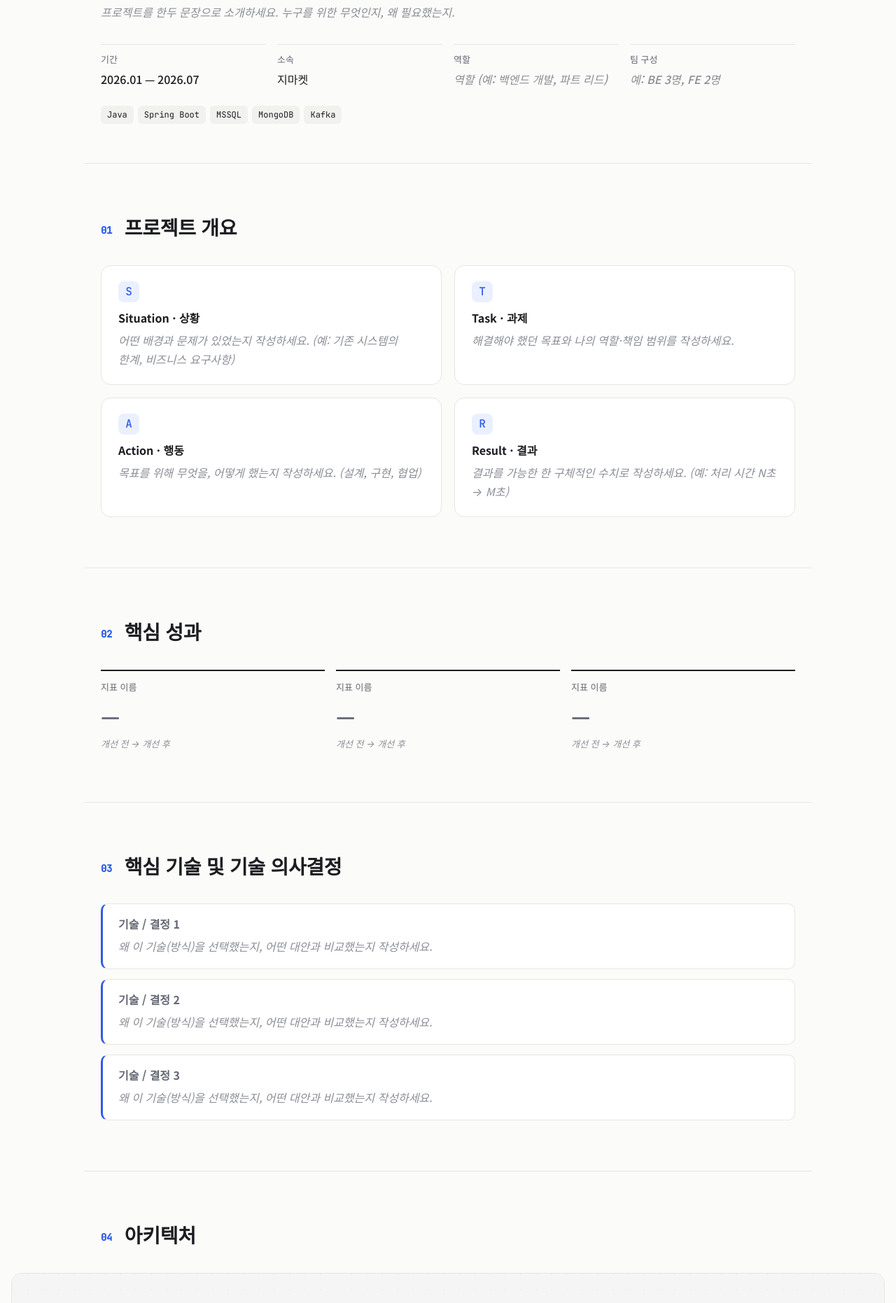
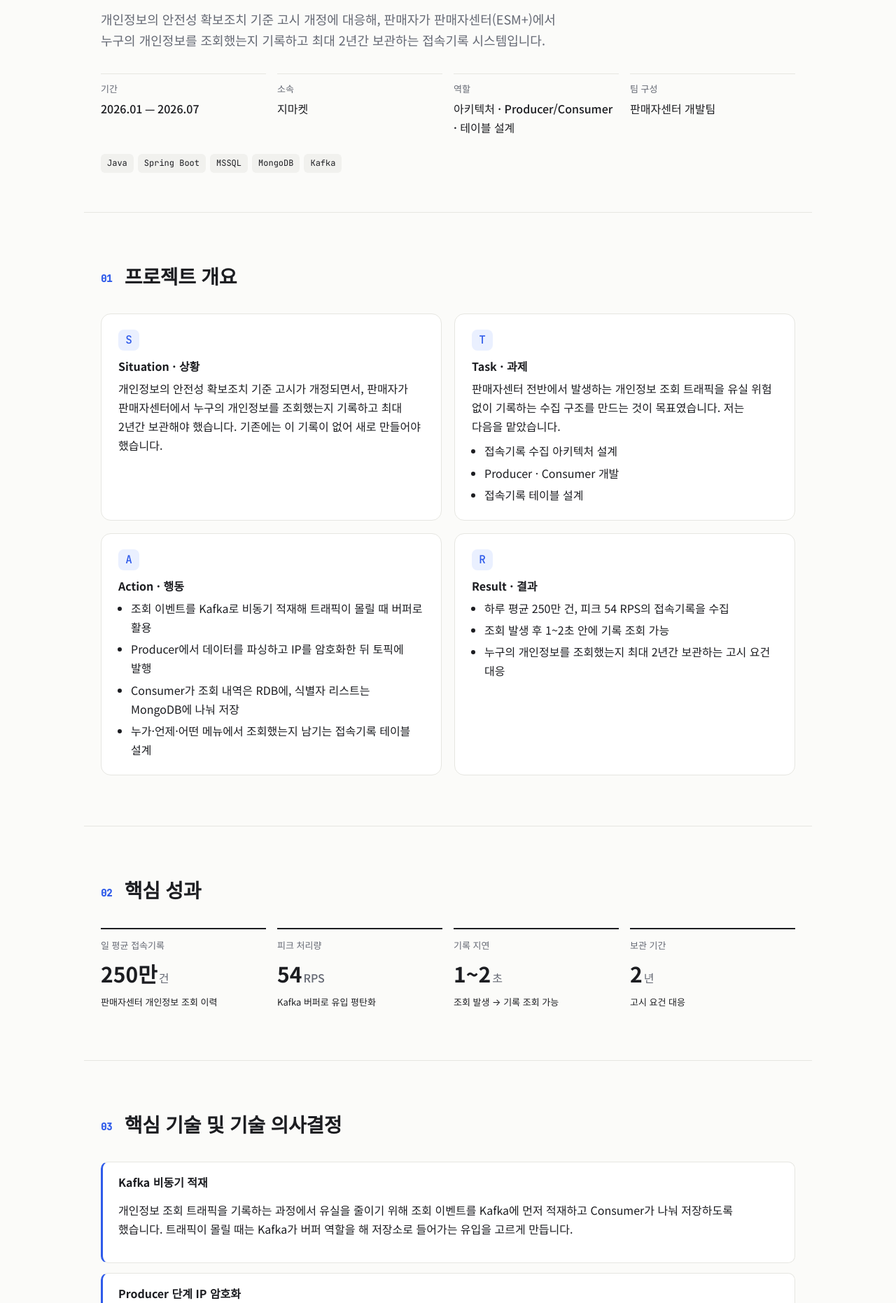
Before and after one commit to wondsn/portfolio, a plain HTML site: page projects/access-log.html in a window 1280 px wide. Shown: the part 276-2138 px from the top of the page at 70% size. Drawn offline with nearby package versions, Linux system fonts and the light colour scheme.

Commit message:
Fill in access log project detail content
Co-Authored-By: Claude Opus 5.5 <noreply@anthropic.com>

```diff
--- a/projects/access-log.html
+++ b/projects/access-log.html
@@ -20,7 +20,6 @@
         <a href="#overview">개요</a>
         <a href="#tech">기술 결정</a>
         <a href="#architecture">아키텍처</a>
-        <a href="#troubleshooting">트러블 슈팅</a>
       </nav>
     </div>
   </header>
@@ -30,12 +29,12 @@
       <a class="back" href="../index.html#projects">← 프로젝트 목록</a>
       <p class="eyebrow">지마켓 · 2026.01 — 2026.07</p>
       <h1>ESM+ 판매자 접속기록 저장</h1>
-      <p class="placeholder">프로젝트를 한두 문장으로 소개하세요. 누구를 위한 무엇인지, 왜 필요했는지.</p>
+      <p class="lead">개인정보의 안전성 확보조치 기준 고시 개정에 대응해, 판매자가 판매자센터(ESM+)에서 누구의 개인정보를 조회했는지 기록하고 최대 2년간 보관하는 접속기록 시스템입니다.</p>
       <dl class="meta">
         <div><dt>기간</dt><dd>2026.01 — 2026.07</dd></div>
         <div><dt>소속</dt><dd>지마켓</dd></div>
-        <div><dt>역할</dt><dd class="placeholder">역할 (예: 백엔드 개발, 파트 리드)</dd></div>
-        <div><dt>팀 구성</dt><dd class="placeholder">예: BE 3명, FE 2명</dd></div>
+        <div><dt>역할</dt><dd>아키텍처 · Producer/Consumer · 테이블 설계</dd></div>
+        <div><dt>팀 구성</dt><dd>판매자센터 개발팀</dd></div>
       </dl>
       <div class="tags"><span>Java</span><span>Spring Boot</span><span>MSSQL</span><span>MongoDB</span><span>Kafka</span></div>
     </section>
@@ -46,32 +45,34 @@
           <div class="star-item">
             <span class="star-key">S</span>
             <h3>Situation · 상황</h3>
-            <p class="placeholder">어떤 배경과 문제가 있었는지 작성하세요. (예: 기존 시스템의 한계, 비즈니스 요구사항)</p>
+            <p>개인정보의 안전성 확보조치 기준 고시가 개정되면서, 판매자가 판매자센터에서 누구의 개인정보를 조회했는지 기록하고 최대 2년간 보관해야 했습니다. 기존에는 이 기록이 없어 새로 만들어야 했습니다.</p>
           </div>
           <div class="star-item">
             <span class="star-key">T</span>
             <h3>Task · 과제</h3>
-            <p class="placeholder">해결해야 했던 목표와 나의 역할·책임 범위를 작성하세요.</p>
+            <p>판매자센터 전반에서 발생하는 개인정보 조회 트래픽을 유실 위험 없이 기록하는 수집 구조를 만드는 것이 목표였습니다. 저는 다음을 맡았습니다.</p>
+            <ul class="star-list"><li>접속기록 수집 아키텍처 설계</li><li>Producer · Consumer 개발</li><li>접속기록 테이블 설계</li></ul>
           </div>
           <div class="star-item">
             <span class="star-key">A</span>
             <h3>Action · 행동</h3>
-            <p class="placeholder">목표를 위해 무엇을, 어떻게 했는지 작성하세요. (설계, 구현, 협업)</p>
+            <ul class="star-list"><li>조회 이벤트를 Kafka로 비동기 적재해 트래픽이 몰릴 때 버퍼로 활용</li><li>Producer에서 데이터를 파싱하고 IP를 암호화한 뒤 토픽에 발행</li><li>Consumer가 조회 내역은 RDB에, 식별자 리스트는 MongoDB에 나눠 저장</li><li>누가·언제·어떤 메뉴에서 조회했는지 남기는 접속기록 테이블 설계</li></ul>
           </div>
           <div class="star-item">
             <span class="star-key">R</span>
             <h3>Result · 결과</h3>
-            <p class="placeholder">결과를 가능한 한 구체적인 수치로 작성하세요. (예: 처리 시간 N초 → M초)</p>
+            <ul class="star-list"><li>하루 평균 250만 건, 피크 54 RPS의 접속기록을 수집</li><li>조회 발생 후 1~2초 안에 기록 조회 가능</li><li>누구의 개인정보를 조회했는지 최대 2년간 보관하는 고시 요건 대응</li></ul>
           </div>
       </div>
     </section>
 
     <section id="metrics" class="section container">
       <h2 class="section-title"><span>02</span> 핵심 성과</h2>
-      <dl class="stats metrics">
-          <div><dt class="placeholder-title">지표 이름</dt><dd class="placeholder-title">—</dd><p class="placeholder">개선 전 → 개선 후</p></div>
-          <div><dt class="placeholder-title">지표 이름</dt><dd class="placeholder-title">—</dd><p class="placeholder">개선 전 → 개선 후</p></div>
-          <div><dt class="placeholder-title">지표 이름</dt><dd class="placeholder-title">—</dd><p class="placeholder">개선 전 → 개선 후</p></div>
+      <dl class="stats metrics four">
+          <div><dt>일 평균 접속기록</dt><dd>250만<span>건</span></dd><p>판매자센터 개인정보 조회 이력</p></div>
+          <div><dt>피크 처리량</dt><dd>54<span>RPS</span></dd><p>Kafka 버퍼로 유입 평탄화</p></div>
+          <div><dt>기록 지연</dt><dd>1~2<span>초</span></dd><p>조회 발생 → 기록 조회 가능</p></div>
+          <div><dt>보관 기간</dt><dd>2<span>년</span></dd><p>고시 요건 대응</p></div>
       </dl>
     </section>
 
@@ -79,16 +80,16 @@
       <h2 class="section-title"><span>03</span> 핵심 기술 및 기술 의사결정</h2>
       <ul class="decision-list">
           <li>
-            <h3 class="placeholder-title">기술 / 결정 1</h3>
-            <p class="placeholder">왜 이 기술(방식)을 선택했는지, 어떤 대안과 비교했는지 작성하세요.</p>
+            <h3>Kafka 비동기 적재</h3>
+            <p>개인정보 조회 트래픽을 기록하는 과정에서 유실을 줄이기 위해 조회 이벤트를 Kafka에 먼저 적재하고 Consumer가 나눠 저장하도록 했습니다. 트래픽이 몰릴 때는 Kafka가 버퍼 역할을 해 저장소로 들어가는 유입을 고르게 만듭니다.</p>
           </li>
           <li>
-            <h3 class="placeholder-title">기술 / 결정 2</h3>
-            <p class="placeholder">왜 이 기술(방식)을 선택했는지, 어떤 대안과 비교했는지 작성하세요.</p>
+            <h3>Producer 단계 IP 암호화</h3>
+            <p>Kafka 토픽에 개인정보를 저장할 때는 마스킹하거나 암호화해야 하는 규정이 있어, Producer가 토픽에 발행하기 전에 IP를 암호화했습니다. 이렇게 하면 토픽에도 평문 IP가 남지 않습니다.</p>
           </li>
           <li>
-            <h3 class="placeholder-title">기술 / 결정 3</h3>
-            <p class="placeholder">왜 이 기술(방식)을 선택했는지, 어떤 대안과 비교했는지 작성하세요.</p>
+            <h3>RDB + MongoDB 저장 분리</h3>
+            <p>한 번의 조회에 포함된 개인 식별자 리스트를 RDB에 그대로 저장하기에는 데이터 저장 한계가 있었습니다. 그래서 RDB에는 누가·언제·어떤 메뉴에서 조회했는지만 기록하고, 실제 식별자 리스트는 MongoDB에 저장했습니다.</p>
           </li>
       </ul>
     </section>
@@ -216,18 +217,7 @@
         </div>
         <a class="card-link arch-open" href="diagrams/access-log-architecture.html" target="_blank">다이어그램 크게 보기 →</a>
       </figure>
-      <p class="placeholder arch-note">데이터·요청 흐름과 각 구성요소의 역할을 설명하세요.</p>
-    </section>
-
-    <section id="troubleshooting" class="section container">
-      <h2 class="section-title"><span>05</span> 트러블 슈팅</h2>
-      <article class="trouble">
-        <h3 class="placeholder-title">트러블 슈팅 제목</h3>
-        <div class="trouble-step"><h4>문제 상황</h4><p class="placeholder">어떤 문제가, 어떻게 발견되었는지 작성하세요. (사용자 관점, 수치)</p></div>
-        <div class="trouble-step"><h4>원인 분석</h4><p class="placeholder">원인을 파악하기 위해 어떤 접근을 했는지 작성하세요.</p></div>
-        <div class="trouble-step"><h4>해결 방법</h4><p class="placeholder">검토한 대안들과 최종 선택한 해결책, 그 이유를 작성하세요.</p></div>
-        <div class="trouble-step"><h4>결과</h4><p class="placeholder">개선 결과를 구체적인 수치로 작성하세요.</p></div>
-      </article>
+      <p class="arch-note">판매자가 ESM+에서 개인정보가 담긴 화면을 조회하면, Producer가 데이터를 파싱하고 IP를 암호화해 Kafka에 발행합니다. Consumer는 이를 소비해 조회 내역은 기존 판매자 DB의 접속기록 테이블에, 식별자 리스트는 MongoDB에 저장합니다. 판매자는 ESM+에서, 관리자는 백오피스에서 접속기록 API로 이력을 조회하고, 관리자는 기록 대상이 되는 개인정보 메뉴코드를 관리합니다.</p>
     </section>
 
     <section class="section container other-projects">
```
